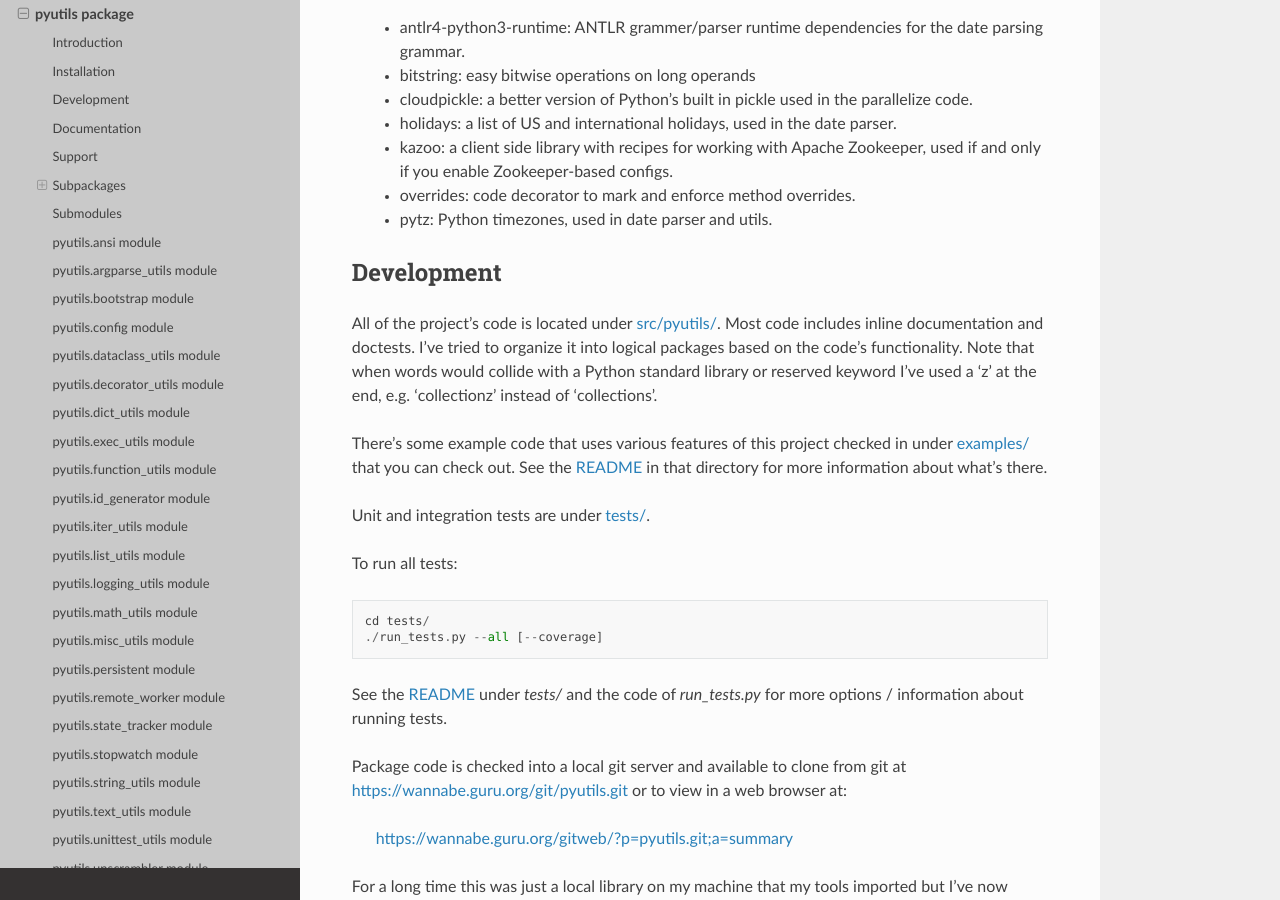
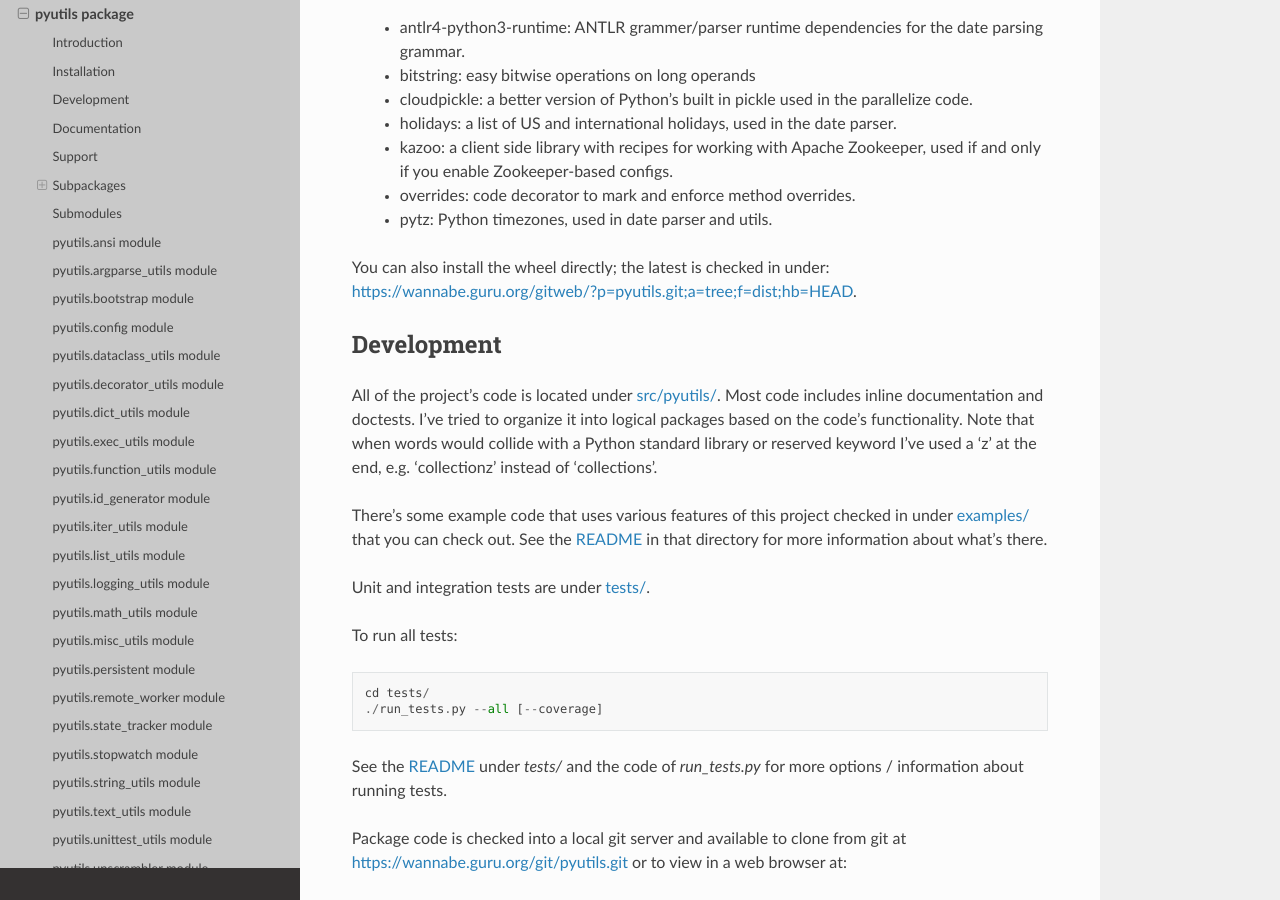
Before and after one commit to scottgasch/pyutils, a Sphinx documentation site: the page built from docs/pyutils.rst, in a window 1280 px wide and 900 px high, scrolled down 659 px. Built offline with Sphinx 7.4.7 and the Read the Docs theme 2.0.0, drawn with Linux system fonts in a browser that asks for light colours.

Commit message:
Adds MD5 checksums to wheels.

```diff
--- a/docs/pyutils.rst
+++ b/docs/pyutils.rst
@@ -41,6 +41,8 @@ stable:
     - overrides: code decorator to mark and enforce method overrides.
     - pytz: Python timezones, used in date parser and utils.
 
+You can also install the wheel directly; the latest is checked in under: https://wannabe.guru.org/gitweb/?p=pyutils.git;a=tree;f=dist;hb=HEAD.
+
 Development
 -----------
 
```
Also changed, not shown: 8 other files.
